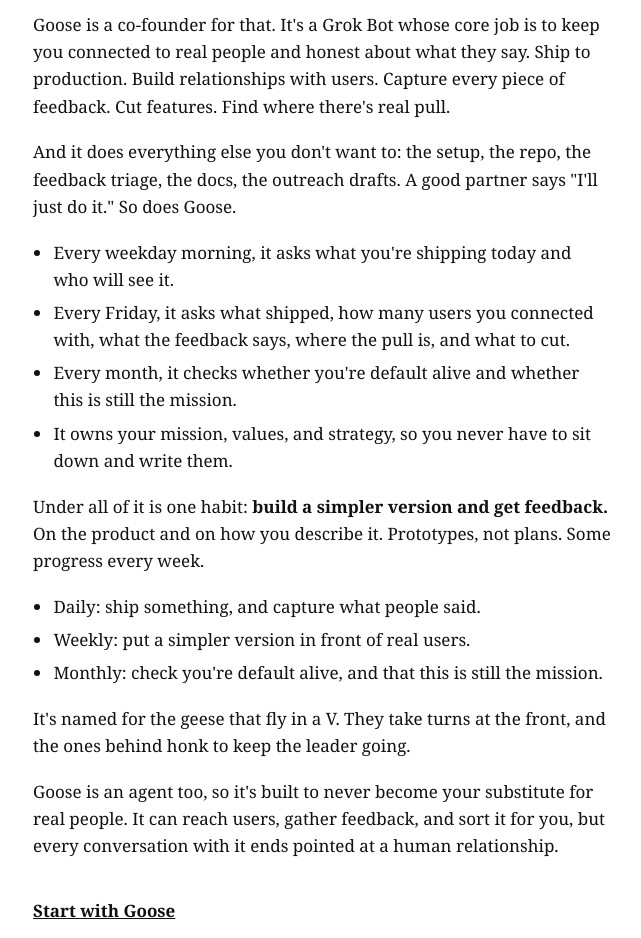
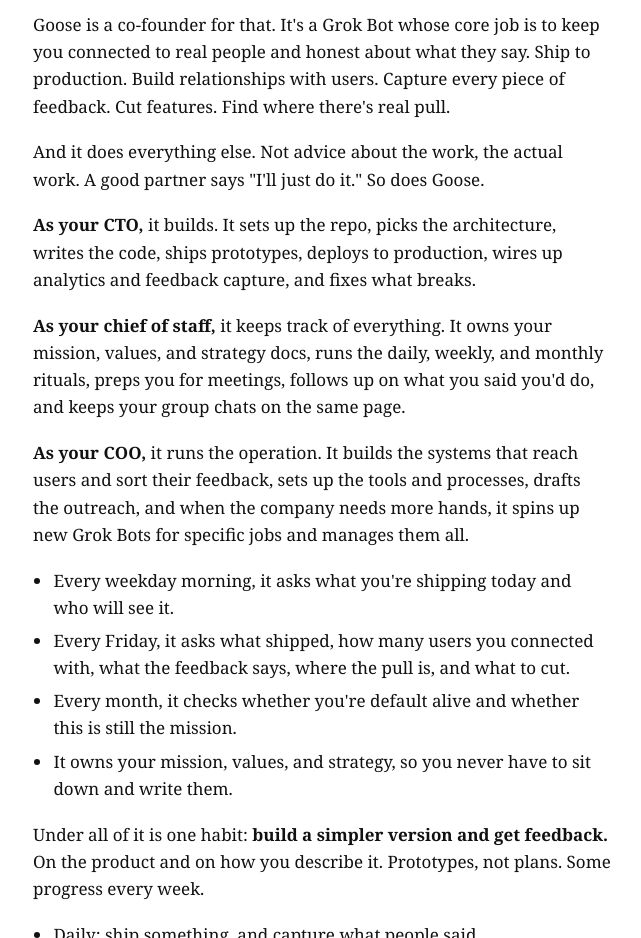
Before and after one commit to shanemac/goose, a plain HTML site: page index.html in a window 1280 px wide. Shown: the part 820-1758 px from the top of the page, without its empty margins (318-959 px from the left). Drawn offline with Linux system fonts and the light colour scheme.

Commit message:
Specific roles: CTO, chief of staff, COO

```diff
--- a/index.html
+++ b/index.html
@@ -37,7 +37,13 @@
 
 <p>Goose is a co-founder for that. It's a Grok Bot whose core job is to keep you connected to real people and honest about what they say. Ship to production. Build relationships with users. Capture every piece of feedback. Cut features. Find where there's real pull.</p>
 
-<p>And it does everything else you don't want to: the setup, the repo, the feedback triage, the docs, the outreach drafts. A good partner says "I'll just do it." So does Goose.</p>
+<p>And it does everything else. Not advice about the work, the actual work. A good partner says "I'll just do it." So does Goose.</p>
+
+<p><b>As your CTO,</b> it builds. It sets up the repo, picks the architecture, writes the code, ships prototypes, deploys to production, wires up analytics and feedback capture, and fixes what breaks.</p>
+
+<p><b>As your chief of staff,</b> it keeps track of everything. It owns your mission, values, and strategy docs, runs the daily, weekly, and monthly rituals, preps you for meetings, follows up on what you said you'd do, and keeps your group chats on the same page.</p>
+
+<p><b>As your COO,</b> it runs the operation. It builds the systems that reach users and sort their feedback, sets up the tools and processes, drafts the outreach, and when the company needs more hands, it spins up new Grok Bots for specific jobs and manages them all.</p>
 
 <ul>
   <li>Every weekday morning, it asks what you're shipping today and who will see it.</li>
```
